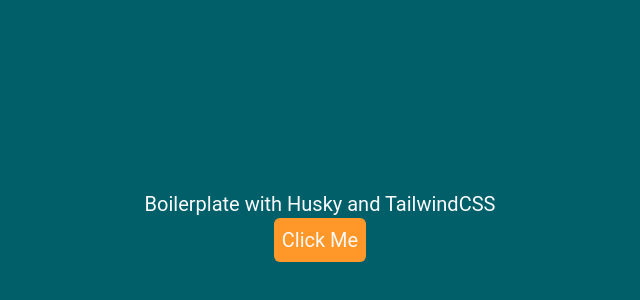
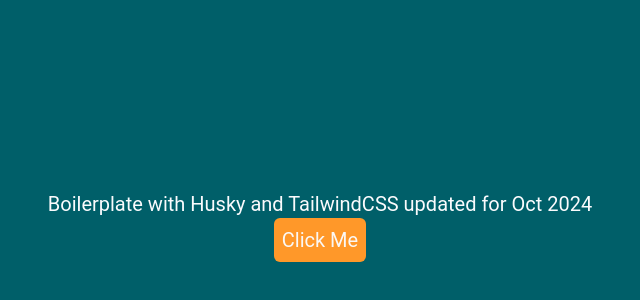
Before and after one commit to Darkthunder119/TetherLinear, a React (Create React App) app: page / in a window 1280 px wide. Shown: the part 174-474 px from the top of the page, without its empty margins (320-960 px from the left). Built offline with nearby package versions, Linux system fonts and the light colour scheme.

Commit message:
updated text for 2024

```diff
--- a/src/App.tsx
+++ b/src/App.tsx
@@ -6,7 +6,9 @@ function App() {
     return (
         <div className="bg-primaryPetrol w-screen h-screen">
             <header className="flex justify-center items-center w-full h-full flex-col">
-                <span className="text-offWhite text-xl">Boilerplate with Husky and TailwindCSS</span>
+                <span className="text-offWhite text-xl">
+                    Boilerplate with Husky and TailwindCSS updated for Oct 2024
+                </span>
                 <DefaultDialog
                     triggerText="Click Me"
                     dialogTitle="Test Modal"
```
